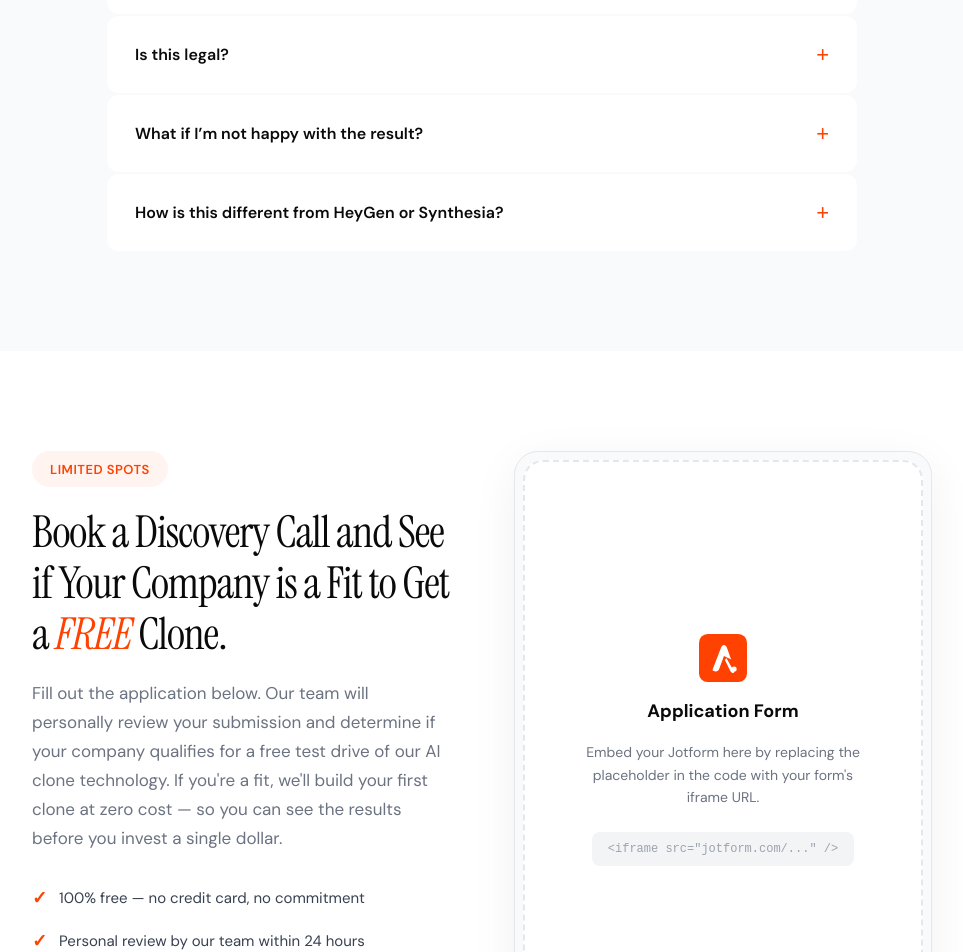
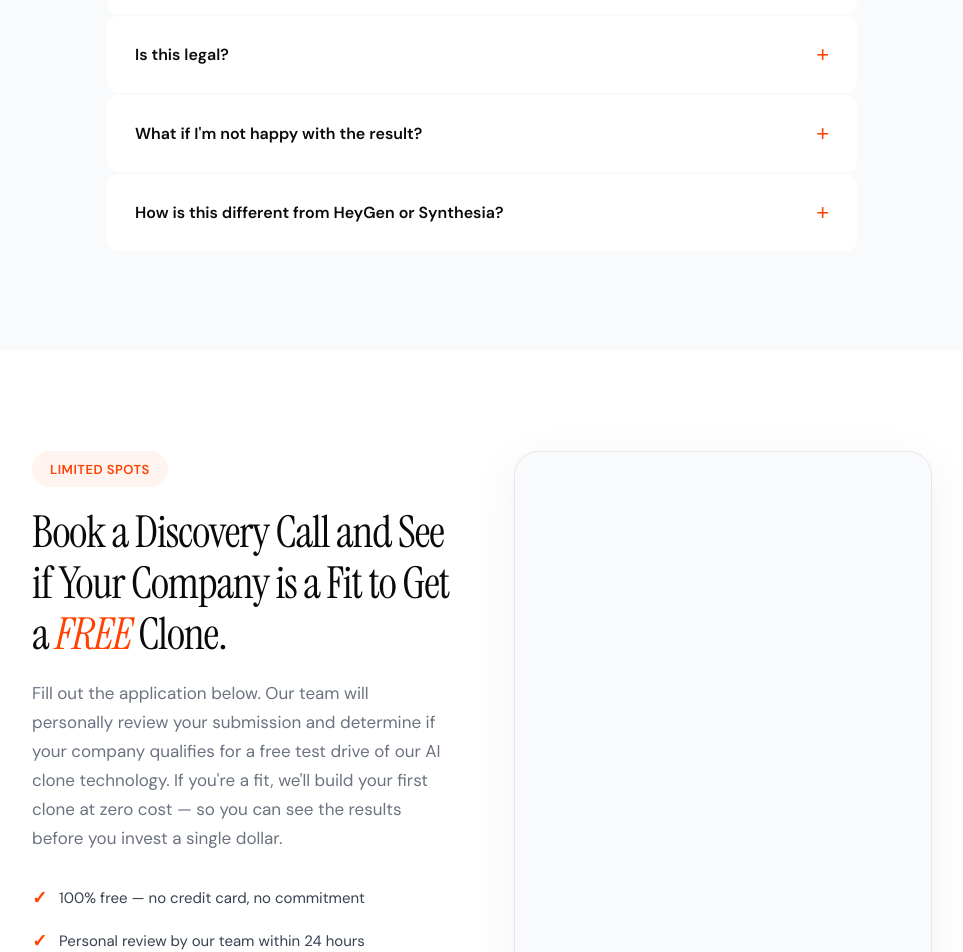
Before and after one commit to rafaelclones/easyclones-landing, a Next.js app: page / in a window 1280 px wide. Shown: the part 5200-6152 px from the top of the page, without its empty margins (158-1121 px from the left). Built offline with nearby package versions, Linux system fonts and the light colour scheme.

Commit message:
Update page.tsx

```diff
--- a/app/page.tsx
+++ b/app/page.tsx
@@ -2,6 +2,7 @@
 
 import { useState, useEffect, useRef } from "react";
 import Link from "next/link";
+import Script from "next/script";
 
 const BRAND = "#FF4201";
 const BRAND_LIGHT = "#FFF4F0";
@@ -9,35 +10,6 @@ const BRAND_DARK = "#E63A00";
 const DARK = "#0A0A0A";
 const GRAY = "#6B7280";
 const LIGHT_GRAY = "#F9FAFB";
-
-/* ─────────────────────────────────────────────
-   IMAGE PATHS — Update these when you add images
-   to the /public/images/ folder.
-
-   Usage in Next.js: <img src="/images/hero-bg.jpg" />
-
-   Recommended folder structure:
-   /public/images/
-     hero-bg.jpg        ← Hero background or visual
-     vsl-thumbnail.jpg  ← Video thumbnail
-     testimonials/
-       antonio.jpg      ← Client headshots
-       adam.jpg
-       nick.jpg
-       mark.jpg
-     who-its-for/
-       creators.jpg
-       ecommerce.jpg
-       coaches.jpg
-       agencies.jpg
-     logos/
-       logo-white.png   ← White logo variation
-       logo-dark.png    ← Dark logo variation
-       favicon.png      ← Favicon (also put in /app)
-     misc/
-       clone-demo.gif   ← Demo animations
-       before-after.jpg ← Comparison shots
-   ──────────────────────────────────────────── */
 
 function useInView(threshold = 0.15) {
   const ref = useRef<HTMLDivElement>(null);
@@ -482,7 +454,6 @@ function VSL() {
             cursor: "pointer",
           }}
         >
-          {/* To add a video thumbnail: <img src="/images/vsl-thumbnail.jpg" alt="Watch video" style={{ width: "100%", height: "100%", objectFit: "cover" }} /> */}
           <div
             style={{
               position: "absolute",
@@ -555,10 +526,10 @@ function VSL() {
 
 function Problem() {
   const cards = [
-    { title: "Videographers & Crew", cost: "$2K\u20136K/mo", icon: "\uD83C\uDFA5" },
-    { title: "Models & Talent", cost: "$800\u20133K/mo", icon: "\uD83D\uDC64" },
-    { title: "Studios & Travel", cost: "$1.5K\u20135K/mo", icon: "\u2708\uFE0F" },
-    { title: "Editing & Post", cost: "$500\u20132K/mo", icon: "\u2702\uFE0F" },
+    { title: "Videographers & Crew", cost: "$2K–6K/mo", icon: "🎥" },
+    { title: "Models & Talent", cost: "$800–3K/mo", icon: "👤" },
+    { title: "Studios & Travel", cost: "$1.5K–5K/mo", icon: "✈️" },
+    { title: "Editing & Post", cost: "$500–2K/mo", icon: "✂️" },
   ];
   return (
     <section
@@ -802,10 +773,10 @@ function Results() {
 
 function WhoItsFor() {
   const segments = [
-    { icon: "\uD83C\uDFAC", title: "Content Creators", desc: "Scale content 10x without filming daily" },
-    { icon: "\uD83D\uDED2", title: "E-Commerce Sellers", desc: "AI clone presents products 24/7 in multiple languages" },
-    { icon: "\uD83C\uDF93", title: "Coaches & Brands", desc: "Clone delivers ads, testimonials, and course previews" },
-    { icon: "\uD83C\uDFE2", title: "Agencies", desc: "White-label clone creation for your own clients" },
+    { icon: "🎬", title: "Content Creators", desc: "Scale content 10x without filming daily" },
+    { icon: "🛒", title: "E-Commerce Sellers", desc: "AI clone presents products 24/7 in multiple languages" },
+    { icon: "🎓", title: "Coaches & Brands", desc: "Clone delivers ads, testimonials, and course previews" },
+    { icon: "🏢", title: "Agencies", desc: "White-label clone creation for your own clients" },
   ];
   return (
     <section style={{ padding: "100px max(24px, calc((100% - 1100px)/2))", background: "white" }}>
@@ -842,13 +813,13 @@ function WhoItsFor() {
 function FAQ() {
   const [open, setOpen] = useState<number | null>(null);
   const faqs: [string, string][] = [
-    ["What exactly is an AI clone?", "It\u2019s a digital version of a person \u2014 their face, voice, and mannerisms \u2014 powered by AI. It can speak, present products, and create content autonomously."],
-    ["Do I need to be on camera?", "We\u2019ll need some reference footage or photos to build the clone, but after that, your clone does the work \u2014 you don\u2019t need to film again."],
-    ["How long does it take?", "Standard delivery is 5\u20137 business days. Rush delivery (48 hours) is available for an additional fee."],
+    ["What exactly is an AI clone?", "It's a digital version of a person — their face, voice, and mannerisms — powered by AI. It can speak, present products, and create content autonomously."],
+    ["Do I need to be on camera?", "We'll need some reference footage or photos to build the clone, but after that, your clone does the work — you don't need to film again."],
+    ["How long does it take?", "Standard delivery is 5–7 business days. Rush delivery (48 hours) is available for an additional fee."],
     ["Can my clone speak other languages?", "Yes! Multi-language clones are available. Your clone can present in English, Spanish, Portuguese, French, Arabic, and more."],
     ["Is this legal?", "Absolutely. We only create clones with the full written consent of the person being cloned. Our terms of service ensure ethical use and comply with applicable state and federal laws."],
-    ["What if I\u2019m not happy with the result?", "Every package includes revision rounds. We work with you until you\u2019re satisfied."],
-    ["How is this different from HeyGen or Synthesia?", "Those are DIY tools \u2014 you still have to figure everything out yourself. Easy Clones is a done-for-you service. We handle all the technical work and deliver production-ready content."],
+    ["What if I'm not happy with the result?", "Every package includes revision rounds. We work with you until you're satisfied."],
+    ["How is this different from HeyGen or Synthesia?", "Those are DIY tools — you still have to figure everything out yourself. Easy Clones is a done-for-you service. We handle all the technical work and deliver production-ready content."],
   ];
   return (
     <section id="faq" style={{ padding: "100px max(24px, calc((100% - 750px)/2))", background: LIGHT_GRAY }}>
@@ -934,9 +905,9 @@ function FinalCTA() {
             </p>
             <div style={{ display: "flex", flexDirection: "column", gap: 16 }}>
               {[
-                ["\u2713", "100% free \u2014 no credit card, no commitment"],
-                ["\u2713", "Personal review by our team within 24 hours"],
-                ["\u2713", "If approved, your clone is built and delivered in days"],
+                ["✓", "100% free — no credit card, no commitment"],
+                ["✓", "Personal review by our team within 24 hours"],
+                ["✓", "If approved, your clone is built and delivered in days"],
               ].map(([icon, text], i) => (
                 <div key={i} style={{ display: "flex", alignItems: "center", gap: 12 }}>
                   <span style={{ color: BRAND, fontSize: 18, fontWeight: 700 }}>{icon}</span>
@@ -950,30 +921,14 @@ function FinalCTA() {
           </div>
         </FadeIn>
 
-        {/* Right: Form */}
+        {/* Right: Jotform */}
         <FadeIn delay={0.15}>
           <div style={{
             background: LIGHT_GRAY, borderRadius: 24, border: "1px solid #E5E7EB",
             padding: 8, minHeight: 600, boxShadow: "0 12px 48px rgba(0,0,0,0.06)",
           }}>
-            {/* ── JOTFORM EMBED GOES HERE ── */}
-            {/* <iframe src="https://form.jotform.com/YOUR_FORM_ID" style={{ width: "100%", height: 600, border: "none", borderRadius: 20 }} /> */}
-            <div style={{
-              width: "100%", height: 580, borderRadius: 20, background: "white",
-              display: "flex", flexDirection: "column", alignItems: "center", justifyContent: "center",
-              gap: 16, border: "2px dashed #E5E7EB",
-            }}>
-              <BrandLogo size={48} />
-              <div style={{ fontFamily: "'DM Sans', sans-serif", fontSize: 18, fontWeight: 700, color: DARK, textAlign: "center" }}>
-                Application Form
-              </div>
-              <div style={{ fontFamily: "'DM Sans', sans-serif", fontSize: 14, color: GRAY, textAlign: "center", maxWidth: 280, lineHeight: 1.6 }}>
-                Embed your Jotform here by replacing the placeholder in the code with your form&apos;s iframe URL.
-              </div>
-              <div style={{ fontFamily: "'DM Mono', monospace", fontSize: 12, color: "#9CA3AF", background: "#F3F4F6", padding: "8px 16px", borderRadius: 8, marginTop: 8 }}>
-                {'<iframe src="jotform.com/..." />'}
-              </div>
-            </div>
+            {/* ── JOTFORM EMBED ── */}
+            <Script src="https://form.jotform.com/jsform/260647708574063" strategy="lazyOnload" />
           </div>
         </FadeIn>
       </div>
@@ -983,9 +938,9 @@ function FinalCTA() {
         <FadeIn>
           <div style={{ display: "flex", flexDirection: "column", gap: 16 }}>
             {[
-              ["\u2713", "100% free \u2014 no credit card, no commitment"],
-              ["\u2713", "Personal review by our team within 24 hours"],
-              ["\u2713", "If approved, your clone is built and delivered in days"],
+              ["✓", "100% free — no credit card, no commitment"],
+              ["✓", "Personal review by our team within 24 hours"],
+              ["✓", "If approved, your clone is built and delivered in days"],
             ].map(([icon, text], i) => (
               <div key={i} style={{ display: "flex", alignItems: "center", gap: 12 }}>
                 <span style={{ color: BRAND, fontSize: 18, fontWeight: 700 }}>{icon}</span>
@@ -1002,11 +957,9 @@ function FinalCTA() {
   );
 }
 
-/* ── COMPLIANCE FOOTER (VShred-style) ── */
 function Footer() {
   return (
     <footer style={{ background: "#050505" }}>
-      {/* Compliance / Disclaimer Section */}
       <div style={{
         padding: "56px max(24px, calc((100% - 900px)/2)) 40px",
         borderBottom: "1px solid #1A1A1A",
@@ -1032,7 +985,6 @@ function Footer() {
         </p>
       </div>
 
-      {/* Bottom bar with links */}
       <div style={{
         padding: "20px max(24px, calc((100% - 1100px)/2))",
         display: "flex",
```
